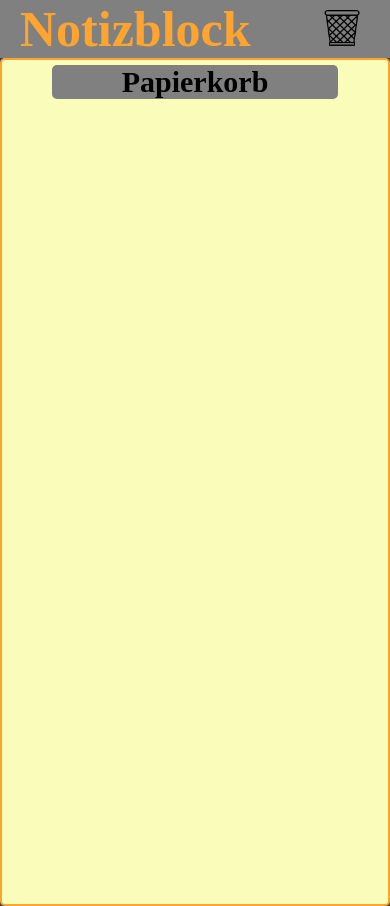
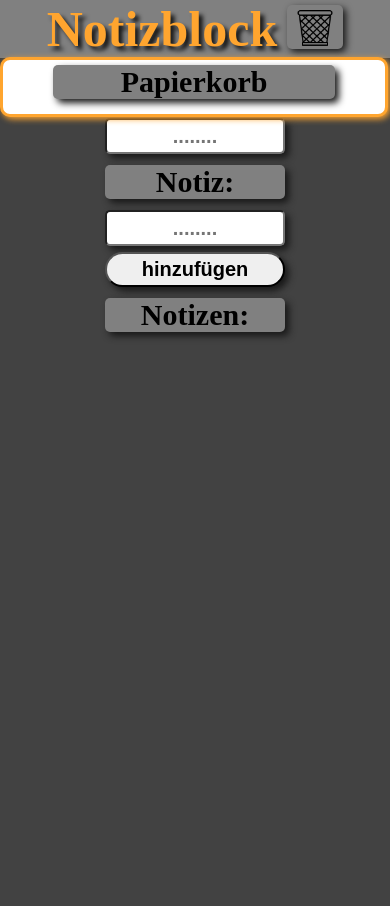
Before and after one commit to Marzzzo/Notizblock, a plain HTML site: page index.html in a window 390 px wide. Both pictures are taken after a click on the picture 342 px from the left and 27 px from the top of the page. After the commit the page ends 844 px from the top, so only its background shows below. Drawn offline with Linux system fonts and the light colour scheme.

Commit message:
update style

```diff
--- a/style.css
+++ b/style.css
@@ -1,10 +1,7 @@
 body {
-  box-sizing: border-box;
   margin: 0;
-  scroll-behavior: smooth;
   background-color: rgb(66, 66, 66);
   font-weight: bold;
-  width: 100%;
   height: 100vh;
 }
 
@@ -13,13 +10,15 @@ header {
   align-items: center;
   justify-content: space-between;
   background-color: rgb(128, 128, 128);
-  padding-left: 50px;
-  padding-right: 50px;
+  padding: 0 100px;
+  gap: 20px;
 }
 
 .max_content {
-  padding-left: 50px;
-  padding-right: 50px;
+  padding: 0 100px;
+  display: flex;
+  flex-direction: column;
+  gap: 20px;
 }
 
 .note_box {
@@ -30,7 +29,13 @@ header {
   display: flex;
   flex-direction: column;
   align-items: center;
-  box-shadow: 4px 4px rgb(24 24 24);
+  box-shadow: 4px 4px 7px rgb(24 24 24);
+}
+
+.note_box:hover {
+  transform: scale(0.97);
+  cursor: pointer;
+  box-shadow: 5px 5px 7px rgb(240, 102, 102);
 }
 
 .input_area {
@@ -38,7 +43,8 @@ header {
   flex-direction: column;
   text-align: center;
   width: 180px;
-  gap: 10px;
+  gap: 6px;
+  padding-top: 10px;
 }
 
 .button_container {
@@ -60,35 +66,37 @@ header {
   height: 60px;
   width: 60px;
   padding: 2px 8px;
+  box-shadow: 3px 3px 7px rgb(24 24 24);
+  border-radius: 5px;
 }
 
 .trash_icon:hover {
   transform: scale(1.1);
   cursor: pointer;
-  background-color: rgb(190, 190, 190);
+  background-color: rgb(156, 156, 156);
   border-radius: 5px;
+  box-shadow: 3px 3px 3px rgb(255, 217, 0);
 }
 
 .overlay {
   position: absolute;
   top: 80px;
-  right: 50px;
+  right: 100px;
   width: 45%;
   border-style: solid;
-  border-width: 2px;
-  border-radius: 5px;
+  border-width: 3px;
+  border-radius: 10px;
   border-color: rgb(255, 165, 47);
-  background-color: rgb(250 252 186);
-  z-index: 2px;
+  background-color: white;
+  box-shadow: 2px 2px 6px rgb(255, 165, 47);
 }
 
 .trash_container {
   display: flex;
   justify-content: center;
-  align-items: center;
   flex-wrap: wrap;
   gap: 10px;
-  margin-bottom: 25px;
+  margin-bottom: 10px;
 }
 
 .item_count_container {
@@ -98,22 +106,24 @@ header {
 
 .item_count {
   position: absolute;
-  top: 48px;
-  right: -2px;
+  top: 45px;
+  right: 1px;
   background-color: red;
   color: white;
   border-radius: 50%;
   padding: 0px 5px;
-  font-size: 15px;
+  font-size: 13px;
 }
 
 .error_message {
   color: rgb(148, 0, 0);
   font-size: 30px;
   text-align: center;
+  width: 50%;
   background-color: rgb(128, 128, 128);
   border-radius: 5px;
   padding: 10px 0;
+  box-shadow: 4px 4px 7px rgb(24 24 24);
 }
 
 .d-none {
--- a/style/responsive.css
+++ b/style/responsive.css
@@ -1,6 +1,8 @@
 @media (max-width: 570px) {
   header {
-    padding: 0 20px;
+    justify-content: center;
+    padding: 0;
+    gap: 10px;
   }
 
   h1 {
@@ -12,22 +14,18 @@
     width: 40px;
   }
 
-  .trash_container {
-    padding: 0 10px;
-  }
-
   .overlay {
-    top: 58px;
+    top: 57px;
     left: 0;
-    width: 99%;
-    height: 100%;
+    width: 98%;
   }
 
   .max_content {
-    padding: 0 20px;
     display: flex;
     flex-direction: column;
     align-items: center;
+    gap: 10px;
+    padding: 0 20px;
   }
 
   .note_maincontainer {
@@ -36,8 +34,8 @@
   }
 
   .item_count {
-    top: 32px;
-    right: -2px;
+    top: 30px;
+    right: 2px;
     font-size: 11px;
     padding: 0 3px;
   }
--- a/style/standard.css
+++ b/style/standard.css
@@ -2,6 +2,7 @@ h1 {
   margin: 0;
   font-size: 70px;
   color: rgb(255, 165, 47);
+  text-shadow: 4px 4px 4px rgb(24 24 24);
 }
 
 h2 {
@@ -11,6 +12,7 @@ h2 {
   border-radius: 5px;
   text-align: center;
   margin: 5px 0;
+  box-shadow: 4px 4px 7px rgb(24 24 24);
 }
 
 .h2_trash {
@@ -20,6 +22,7 @@ h2 {
   border-radius: 5px;
   text-align: center;
   margin: 5px 50px;
+  box-shadow: 4px 4px 7px rgb(24 24 24);
 }
 
 h3 {
@@ -41,19 +44,23 @@ input {
   text-align: center;
   font-size: 20px;
   font-weight: bold;
+  box-shadow: 4px 4px 7px rgb(24 24 24);
 }
 
 .add_button {
-  height: 30px;
-  border-radius: 5px;
+  height: 35px;
+  border-radius: 20px;
   font-size: 20px;
+  font-weight: bold;
+  box-shadow: 4px 4px 7px rgb(24 24 24);
 }
 
 .add_button:hover {
   background-color: rgb(0, 153, 255);
   cursor: pointer;
-  transform: scale(1.1);
+  transform: scale(1.05);
   font-weight: bold;
+  box-shadow: 4px 4px 4px rgb(240, 102, 102);
 }
 
 .button_delete {
@@ -61,6 +68,7 @@ input {
   width: 35px;
   border-radius: 10px;
   font-size: 22px;
+  box-shadow: 4px 4px 7px rgb(24 24 24);
 }
 
 .button_notes_trash {
@@ -71,6 +79,7 @@ input {
   display: flex;
   align-items: center;
   justify-content: center;
+  box-shadow: 4px 4px 7px rgb(24 24 24);
 }
 
 .button_delete:hover {
```
